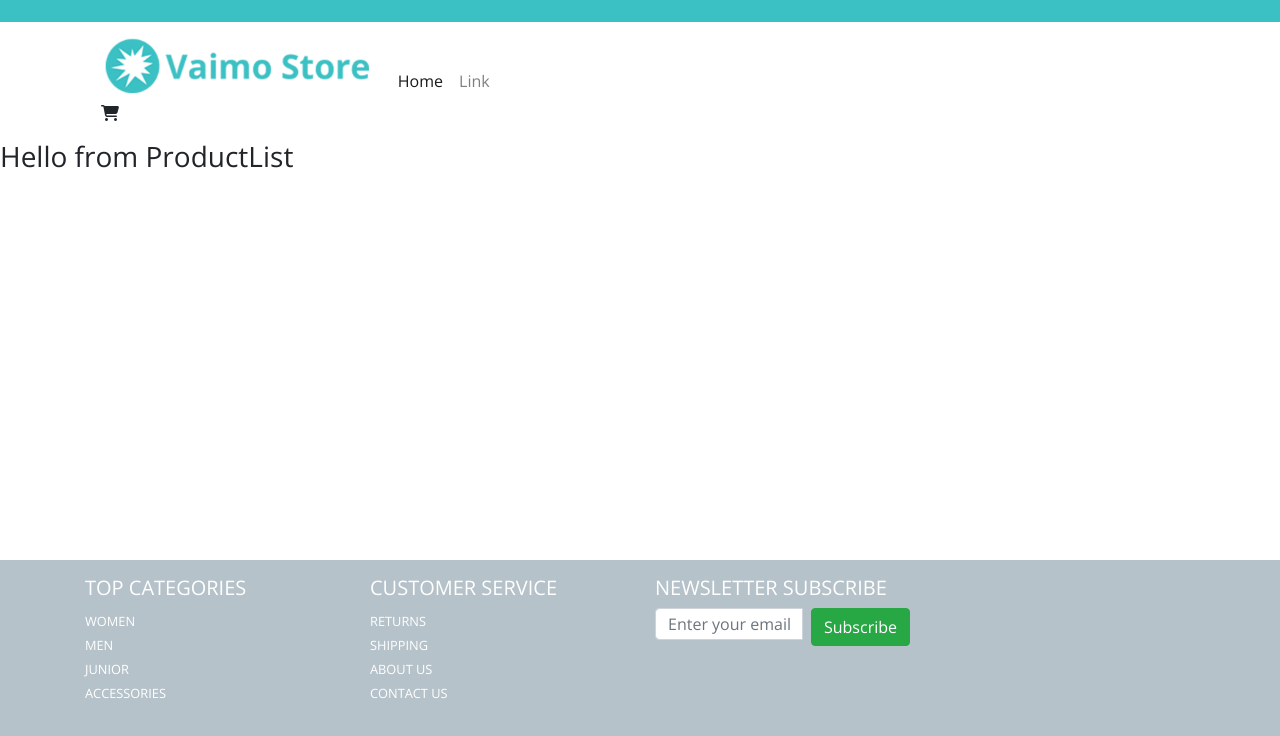
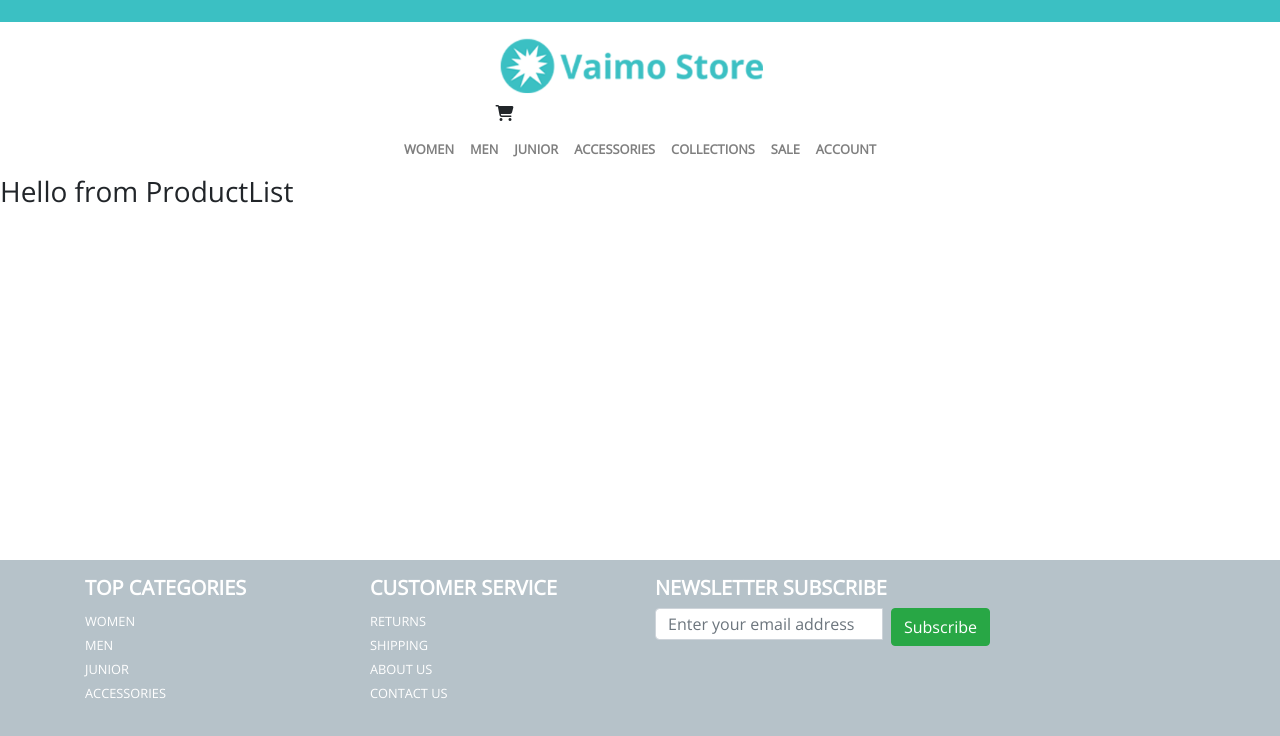
Before and after one commit to sobhanniroula/code-assignment-1, a React (Create React App) app in the folder code-assignment-1/: page / in a window 1280 px wide. Shown: the top 736 px of the page. Built offline with nearby package versions, Linux system fonts and the light colour scheme.

Commit message:
link change in navbar

```diff
--- a/code-assignment-1/src/App.css
+++ b/code-assignment-1/src/App.css
@@ -3,6 +3,7 @@
   --footerGray: #b6c2c9;
   --iconGray: #4c565f;
   --captionBlack: #71706e;
+  --redColor: #f00;
 }
 
 html{
@@ -13,6 +14,8 @@
   font-family: 'Open Sans', sans-serif;
 }
 
+
+/* top bar section  */
 #top-bar {
   background-color: var(--mainGreen);
   height: 1.4rem;
@@ -20,10 +23,43 @@
   border: none;
 }
 
+
+/* Navbar section */
+.navbar {
+  display: flex;
+  flex-direction: column;
+}
+
 .brand-logo {
   height: 4rem;
 }
 
+.navbar-top {
+  display: flex;
+  justify-content: space-between;
+}
+
+.nav-bottom .nav-item {
+  color: var(--iconGray) !important;
+  font-weight: bold;
+  text-transform: uppercase;
+  font-size: 0.8rem;
+}
+
+.nav-bottom .nav-sale {
+  color: var(--redColor) !important;
+}
+
+.ul-bottom-nav {
+  display: flex;
+  justify-content: space-between;
+}
+
+
+/* Product list section  */
+
+
+/* footer section  */
 .footer {
   bottom: 0;
   background-color: var(--footerGray);
@@ -50,7 +86,13 @@
   text-transform: uppercase;
 }
 
+.col-md-3 h5 {
+  font-weight: bold;
+}
 
+
+
+/* All media queries */
 
 /* for small screens  */
 @media all and (max-width: 480px) {
@@ -61,7 +103,17 @@
   .footer {
     margin-bottom: 0;
   }
+
+  .footer input, .footer button {
+    width: 100%;
+  }
+
+  .footer button {
+    width: 100%;
+    margin-top: 0.5rem;
+  }
 }
+
 
 /* for big screens  */
 @media all and (min-width: 960px) {
@@ -74,4 +126,8 @@
     padding: 1rem 1rem 5rem 1rem;
     position: absolute;
   }
+
+  .footer button {
+    margin-right: -5rem;
+  }
 }
--- a/code-assignment-1/src/components/Footer.js
+++ b/code-assignment-1/src/components/Footer.js
@@ -27,11 +27,9 @@
                         <div className="col-md-3">
                             <h5>Newsletter Subscribe</h5>
                             <div className="input-group">
-                                <input type="email" className="form-control" placeholder="Enter your email address" />
-                                <span className="input-group-btn">
+                                    <input type="email" className="form-control" placeholder="Enter your email address" />
+
                                 <button className="btn btn-success" type="submit">Subscribe</button>
-                                </span>
-
 	                        </div>
                         </div>
                     </div>
--- a/code-assignment-1/src/components/Navbar.js
+++ b/code-assignment-1/src/components/Navbar.js
@@ -11,22 +11,38 @@
                             <a className="navbar-brand" href="/">
                                 <img src="/img/logo.png" alt="Brand" className="brand-logo" />
                             </a>
-
                             <Cart />
-
                             <button className="navbar-toggler ml-auto hidden-sm-up float-xs-right bg-light" type="button" data-toggle="collapse" data-target="#navbarTogglerDemo01" aria-controls="navbarTogglerDemo01" aria-expanded="false" aria-label="Toggle navigation">
                                 <span className="navbar-toggler-icon"></span>
                             </button>
                         </div>
 
                         <div className="collapse navbar-collapse nav-bottom" id="navbarTogglerDemo01">
-                            <ul className="navbar-nav mr-auto mt-2 mt-lg-0">
-                            <li className="nav-item active">
-                                <a className="nav-link" href="/">Home <span className="sr-only">(current)</span></a>
-                            </li>
+                            <ul className="navbar-nav mr-auto mt-2 mt-lg-0 ul-bottom-nav">
+                                <li className="nav-item">
+                                    <a className="nav-link" href="/">Women</a>
+                                </li>
+                                <li className="nav-item">
+                                    <a className="nav-link" href="/">Men</a>
+                                </li>
+                                <li className="nav-item">
+                                    <a className="nav-link" href="/">Junior</a>
+                                </li>
+                                <li className="nav-item">
+                                    <a className="nav-link" href="/">Accessories</a>
+                                </li>
+                                <li className="nav-item">
+                                    <a className="nav-link" href="/">Collections</a>
+                                </li>
+                                <li className="nav-item nav-sale">
+                                    <a className="nav-link" href="/">Sale</a>
+                                </li>
+                            </ul>
+
+                            <ul className="navbar-nav">
                             <li className="nav-item">
-                                <a className="nav-link" href="/">Link</a>
-                            </li>
+                                    <a className="nav-link" href="/">Account</a>
+                                </li>
                             </ul>
 
                         </div>
```
